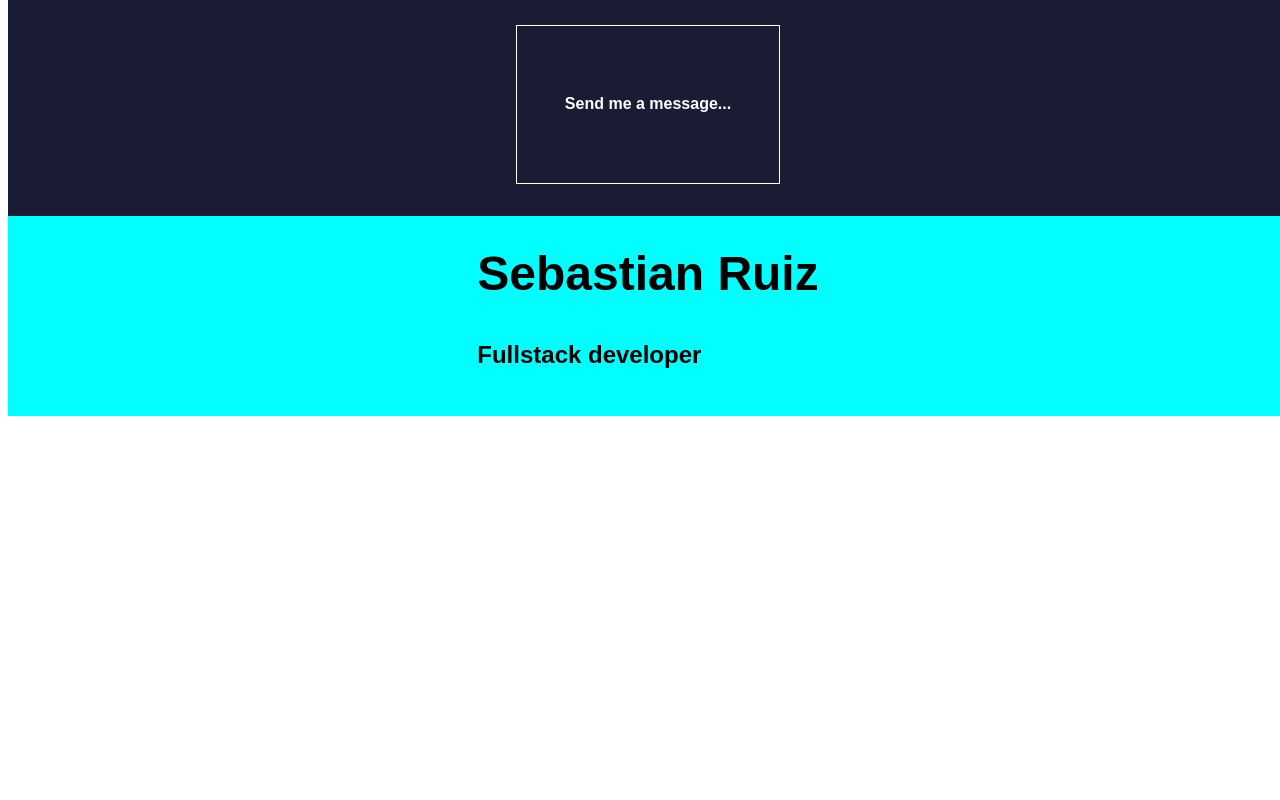
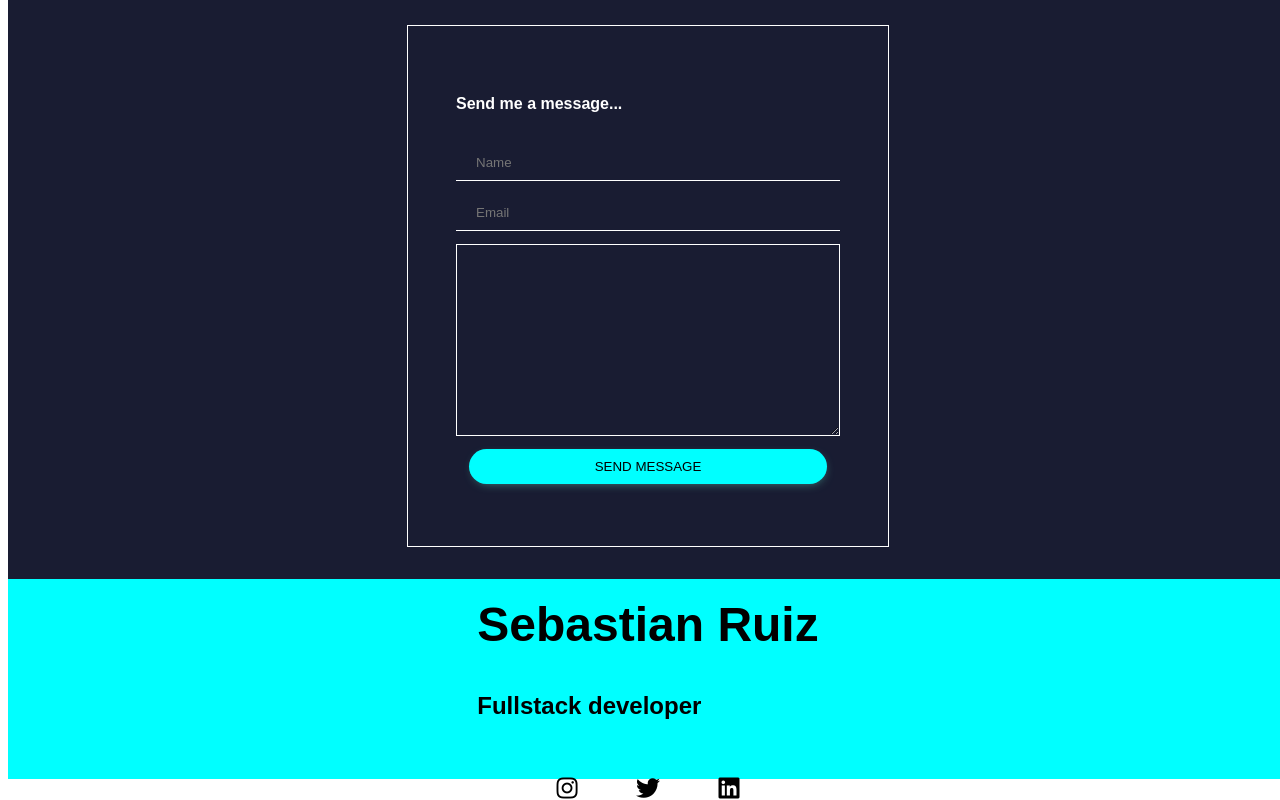
Before and after one commit to Geeksebas/Redes, a plain HTML site: page index.html in a window 1280 px wide. Shown: the part 9462-10262 px from the top of the page. Before the commit the page ends 9886 px from the top, so only its background shows below. Drawn offline with Linux system fonts and the light colour scheme.

Commit message:
se supone

```diff
--- a/index.html
+++ b/index.html
@@ -119,6 +119,13 @@
          <div class="container-contact">
          <div class="contact-form">
              <h4>Send me a message...</h4>
+              <form class="form">
+                <input type="text" placeholder="Name">
+                <input type="email" placeholder="Email">
+                <textarea placeholder="Place your message here">
+                </textarea>
+                <button class="btn-submit">Send message</button>
+             </form>
 
          </div>
         </div>
@@ -130,6 +137,9 @@
         <h5>Fullstack developer</h5>
     </div>
     <div class="social-network">
+        <i class="fab fa-instagram"></i>
+        <i class="fab fa-twitter"></i>
+        <i class="fab fa-linkedin"></i>
 
     </div>
 </footer>
```
